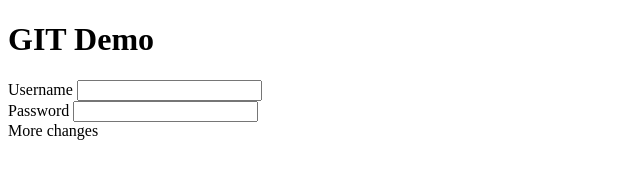
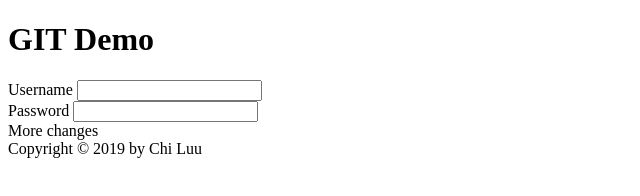
Before and after one commit to ChiLuu/GITDemo, a plain HTML site: page index.html in a window 1280 px wide. Shown: the whole page, without its empty margins (0-640 px from the left). Drawn offline with Linux system fonts and the light colour scheme.

Commit message:
New footer
New footer

```diff
--- a/index.html
+++ b/index.html
@@ -14,4 +14,7 @@
 
     More changes
   </body>
+  <footer>
+      Copyright &copy; 2019 by Chi Luu
+  </footer>
 </html>
```
